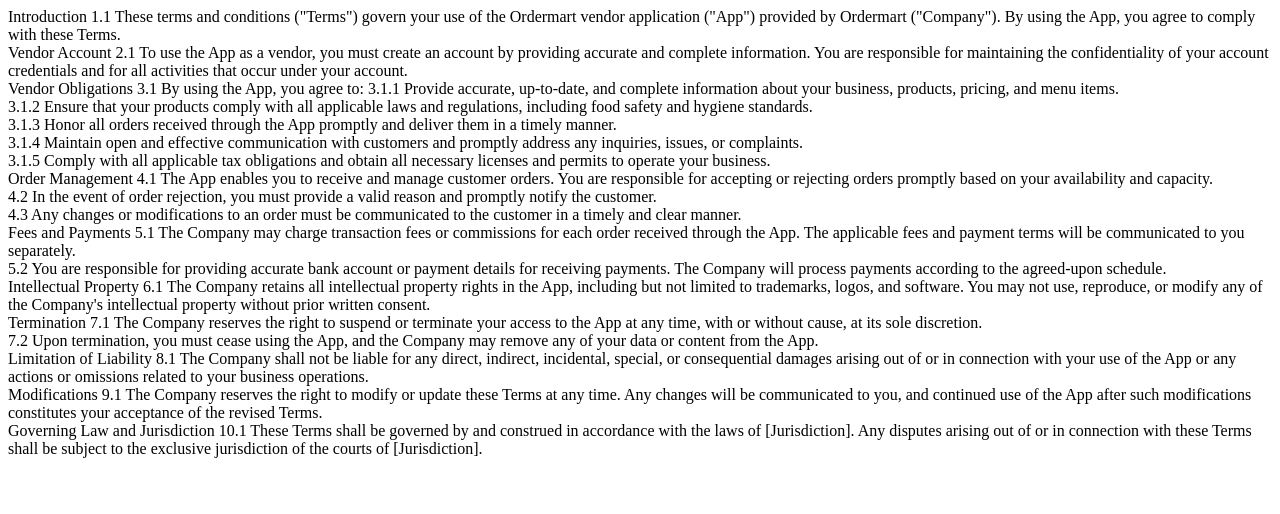
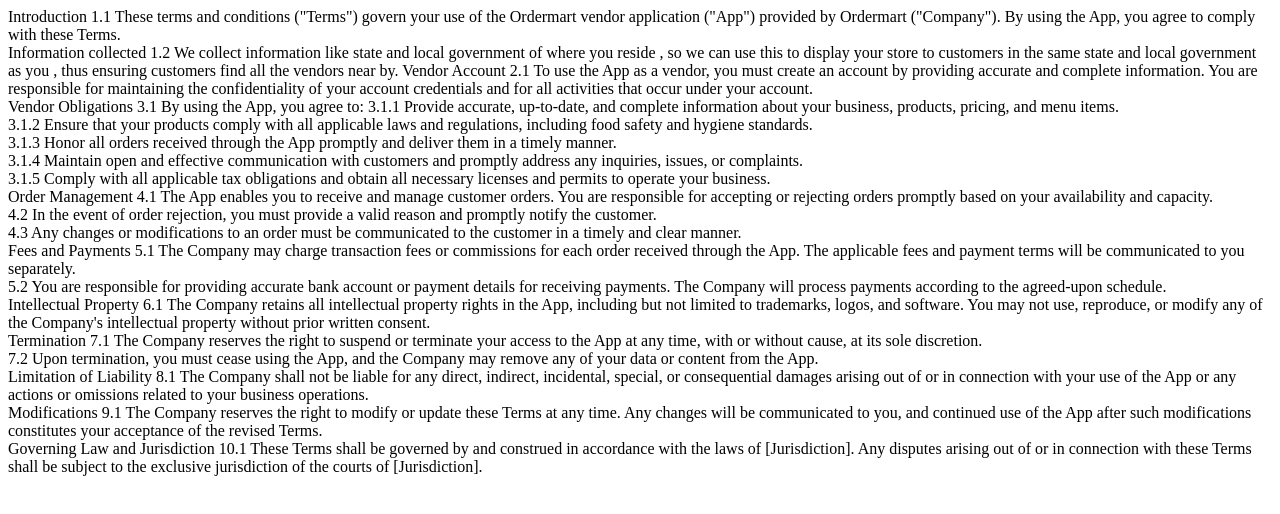
Before and after one commit to oladips772/privacypolicyforordermartforvendors, a plain HTML site: page index.html in a window 1280 px wide. Drawn offline with Linux system fonts and the light colour scheme.

Commit message:
made changes

```diff
--- a/index.html
+++ b/index.html
@@ -1,47 +1,75 @@
+<!-- @format -->
+
 <html lang="en">
-<head>
-    <meta charset="UTF-8">
-    <meta http-equiv="X-UA-Compatible" content="IE=edge">
-    <meta name="viewport" content="width=device-width, initial-scale=1.0">
+  <head>
+    <meta charset="UTF-8" />
+    <meta http-equiv="X-UA-Compatible" content="IE=edge" />
+    <meta name="viewport" content="width=device-width, initial-scale=1.0" />
     <title>Document</title>
-</head>
-<body>
-    Introduction
-1.1 These terms and conditions ("Terms") govern your use of the Ordermart vendor application ("App") provided by Ordermart ("Company"). By using the App, you agree to comply with these Terms.
-<br>
-Vendor Account
-2.1 To use the App as a vendor, you must create an account by providing accurate and complete information. You are responsible for maintaining the confidentiality of your account credentials and for all activities that occur under your account.
-<br>
-Vendor Obligations
-3.1 By using the App, you agree to:
-3.1.1 Provide accurate, up-to-date, and complete information about your business, products, pricing, and menu items. <br>
-3.1.2 Ensure that your products comply with all applicable laws and regulations, including food safety and hygiene standards. <br>
-3.1.3 Honor all orders received through the App promptly and deliver them in a timely manner. <br>
-3.1.4 Maintain open and effective communication with customers and promptly address any inquiries, issues, or complaints. <br>
-3.1.5 Comply with all applicable tax obligations and obtain all necessary licenses and permits to operate your business. <br>
-Order Management
-4.1 The App enables you to receive and manage customer orders. You are responsible for accepting or rejecting orders promptly based on your availability and capacity. <br>
-4.2 In the event of order rejection, you must provide a valid reason and promptly notify the customer. <br>
-4.3 Any changes or modifications to an order must be communicated to the customer in a timely and clear manner.
-<br>
-Fees and Payments
-5.1 The Company may charge transaction fees or commissions for each order received through the App. The applicable fees and payment terms will be communicated to you separately. <br>
-5.2 You are responsible for providing accurate bank account or payment details for receiving payments. The Company will process payments according to the agreed-upon schedule.
-<br>
-Intellectual Property
-6.1 The Company retains all intellectual property rights in the App, including but not limited to trademarks, logos, and software. You may not use, reproduce, or modify any of the Company's intellectual property without prior written consent.
-<br>
-Termination
-7.1 The Company reserves the right to suspend or terminate your access to the App at any time, with or without cause, at its sole discretion. <br>
-7.2 Upon termination, you must cease using the App, and the Company may remove any of your data or content from the App.
-<br>
-Limitation of Liability
-8.1 The Company shall not be liable for any direct, indirect, incidental, special, or consequential damages arising out of or in connection with your use of the App or any actions or omissions related to your business operations.
-<br>
-Modifications
-9.1 The Company reserves the right to modify or update these Terms at any time. Any changes will be communicated to you, and continued use of the App after such modifications constitutes your acceptance of the revised Terms.
-<br>
-Governing Law and Jurisdiction
-10.1 These Terms shall be governed by and construed in accordance with the laws of [Jurisdiction]. Any disputes arising out of or in connection with these Terms shall be subject to the exclusive jurisdiction of the courts of [Jurisdiction].
-</body>
+  </head>
+  <body>
+    Introduction 1.1 These terms and conditions ("Terms") govern your use of the
+    Ordermart vendor application ("App") provided by Ordermart ("Company"). By
+    using the App, you agree to comply with these Terms.
+    <br />
+    Information collected 1.2 We collect information like state and local
+    government of where you reside , so we can use this to display your store to
+    customers in the same state and local government as you , thus ensuring
+    customers find all the vendors near by. Vendor Account 2.1 To use the App as
+    a vendor, you must create an account by providing accurate and complete
+    information. You are responsible for maintaining the confidentiality of your
+    account credentials and for all activities that occur under your account.
+    <br />
+    Vendor Obligations 3.1 By using the App, you agree to: 3.1.1 Provide
+    accurate, up-to-date, and complete information about your business,
+    products, pricing, and menu items. <br />
+    3.1.2 Ensure that your products comply with all applicable laws and
+    regulations, including food safety and hygiene standards. <br />
+    3.1.3 Honor all orders received through the App promptly and deliver them in
+    a timely manner. <br />
+    3.1.4 Maintain open and effective communication with customers and promptly
+    address any inquiries, issues, or complaints. <br />
+    3.1.5 Comply with all applicable tax obligations and obtain all necessary
+    licenses and permits to operate your business. <br />
+    Order Management 4.1 The App enables you to receive and manage customer
+    orders. You are responsible for accepting or rejecting orders promptly based
+    on your availability and capacity. <br />
+    4.2 In the event of order rejection, you must provide a valid reason and
+    promptly notify the customer. <br />
+    4.3 Any changes or modifications to an order must be communicated to the
+    customer in a timely and clear manner.
+    <br />
+    Fees and Payments 5.1 The Company may charge transaction fees or commissions
+    for each order received through the App. The applicable fees and payment
+    terms will be communicated to you separately. <br />
+    5.2 You are responsible for providing accurate bank account or payment
+    details for receiving payments. The Company will process payments according
+    to the agreed-upon schedule.
+    <br />
+    Intellectual Property 6.1 The Company retains all intellectual property
+    rights in the App, including but not limited to trademarks, logos, and
+    software. You may not use, reproduce, or modify any of the Company's
+    intellectual property without prior written consent.
+    <br />
+    Termination 7.1 The Company reserves the right to suspend or terminate your
+    access to the App at any time, with or without cause, at its sole
+    discretion. <br />
+    7.2 Upon termination, you must cease using the App, and the Company may
+    remove any of your data or content from the App.
+    <br />
+    Limitation of Liability 8.1 The Company shall not be liable for any direct,
+    indirect, incidental, special, or consequential damages arising out of or in
+    connection with your use of the App or any actions or omissions related to
+    your business operations.
+    <br />
+    Modifications 9.1 The Company reserves the right to modify or update these
+    Terms at any time. Any changes will be communicated to you, and continued
+    use of the App after such modifications constitutes your acceptance of the
+    revised Terms.
+    <br />
+    Governing Law and Jurisdiction 10.1 These Terms shall be governed by and
+    construed in accordance with the laws of [Jurisdiction]. Any disputes
+    arising out of or in connection with these Terms shall be subject to the
+    exclusive jurisdiction of the courts of [Jurisdiction].
+  </body>
 </html>
```
